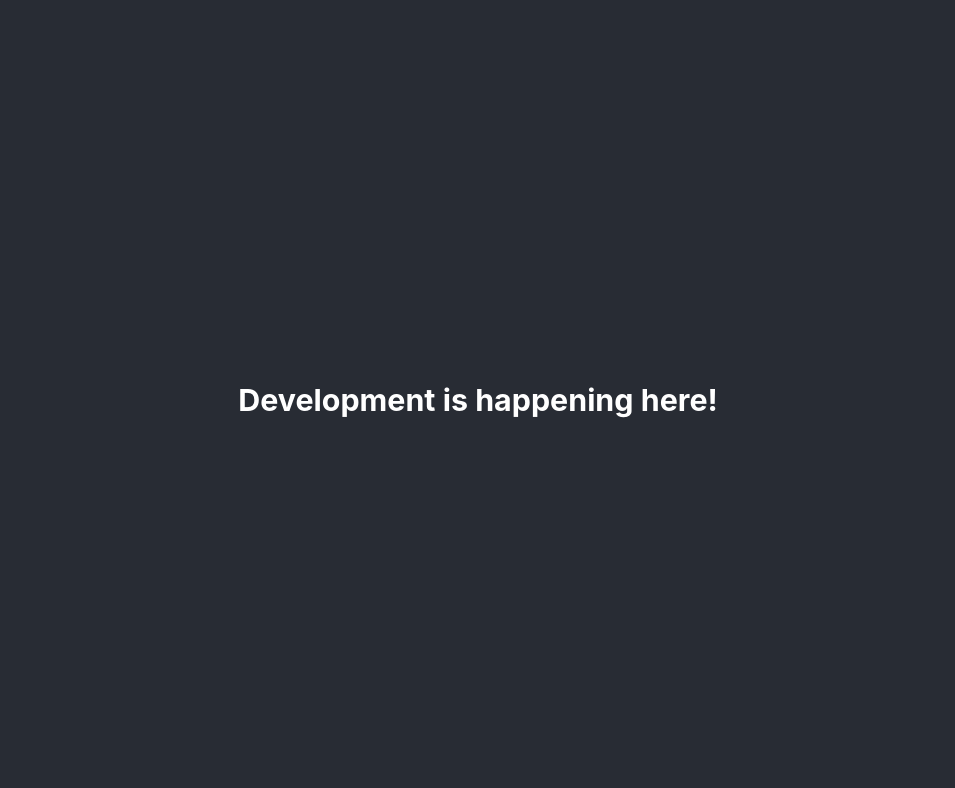
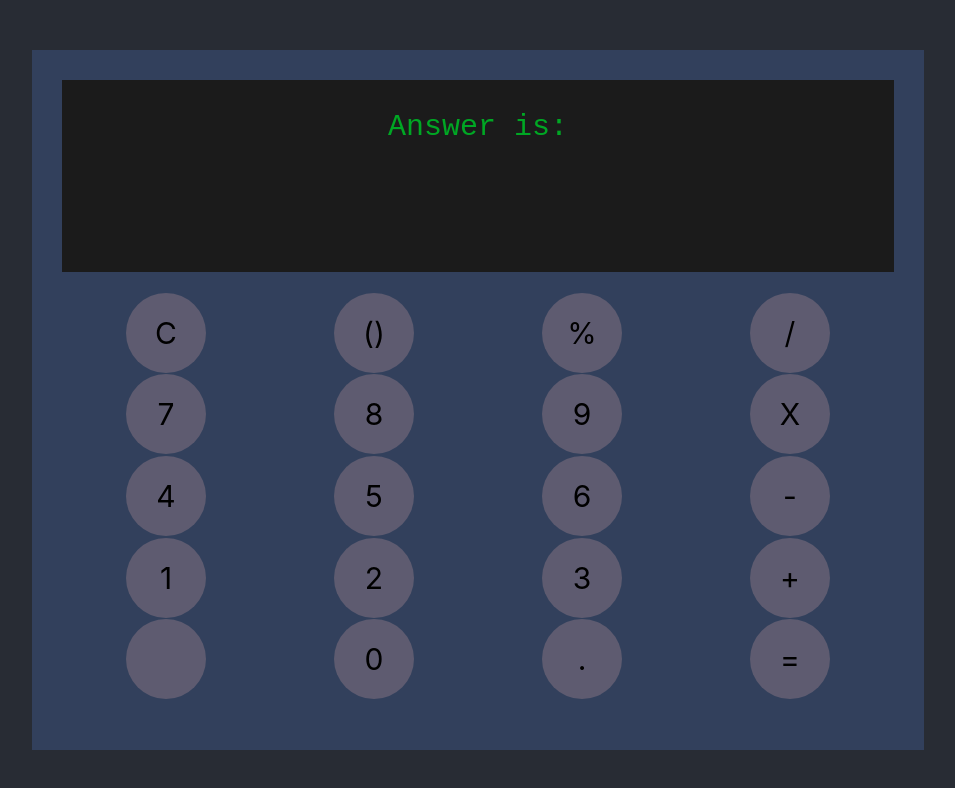
Before and after one commit to spacescript/calculator, a React (Create React App) app: page / in a window 1280 px wide. Shown: the top 788 px of the page, without its empty margins (162-1117 px from the left). Built offline with nearby package versions, Linux system fonts and the light colour scheme.

Commit message:
Calc Pack 2

```diff
--- a/src/App.js
+++ b/src/App.js
@@ -4,35 +4,31 @@ import './App.scss';
 function App() {
   return (
     <div className="App">
-      <header className="App-header">
-        <h3>
-          Development is happening here!
-        </h3>
-      </header>
       <div className="calculator" id="calculator">
         <div className="display" id="display">
+          <p>Answer is:</p>
         </div>
         <div className="interface" id="interface">
-          <div className="clear button" id="clear"></div>
-          <div className="parenthesis button" id="parenthesis"></div>
-          <div className="percent button" id="percent"></div>
-          <div className="divide button" id="divide"></div>
-          <div className="seven button" id="seven"></div>
-          <div className="eight button" id="eight"></div>
-          <div className="nine button" id="nine"></div>
-          <div className="mulitiply button" id="multiply"></div>
-          <div className="four button" id="four"></div>
-          <div className="five button" id="five"></div>
-          <div className="six button" id="six"></div>
-          <div className="minus button" id="minus"></div>
-          <div className="one button" id="one"></div>
-          <div className="two button" id="two"></div>
-          <div className="three button" id="three"></div>
-          <div className="add button" id="add"></div>
+          <div className="clear button" id="clear"><p>C</p></div>
+          <div className="parenthesis button" id="parenthesis"><p>()</p></div>
+          <div className="percent button" id="percent"><p>%</p></div>
+          <div className="divide button" id="divide"><p>/</p></div>
+          <div className="seven button" id="seven"><p>7</p></div>
+          <div className="eight button" id="eight"><p>8</p></div>
+          <div className="nine button" id="nine"><p>9</p></div>
+          <div className="mulitiply button" id="multiply"><p>X</p></div>
+          <div className="four button" id="four"><p>4</p></div>
+          <div className="five button" id="five"><p>5</p></div>
+          <div className="six button" id="six"><p>6</p></div>
+          <div className="minus button" id="minus"><p>-</p></div>
+          <div className="one button" id="one"><p>1</p></div>
+          <div className="two button" id="two"><p>2</p></div>
+          <div className="three button" id="three"><p>3</p></div>
+          <div className="add button" id="add"><p>+</p></div>
           <div className="color button" id="color"></div>
-          <div className="zero button" id="zero"></div>
-          <div className="decimal button" id="decimal"></div>
-          <div className="equals button" id="equals"></div>
+          <div className="zero button" id="zero"><p>0</p></div>
+          <div className="decimal button" id="decimal"><p>.</p></div>
+          <div className="equals button" id="equals"><p>=</p></div>
         </div>
       </div>
     </div>
--- a/src/App.scss
+++ b/src/App.scss
@@ -1,10 +1,43 @@
 .App {
   text-align: center;
-}
-
-@media (prefers-reduced-motion: no-preference) {
-  .App-logo {
-    animation: App-logo-spin infinite 20s linear;
+  background-color: #282c34;
+  height: 100vh;
+  display: flex;
+  align-items: center;
+  justify-content: center;
+  .calculator {
+    display: grid;
+    grid-template-rows: 30% 70%;
+    width: 65vw;
+    height: 80vh;
+    background-color: #32405c;
+    padding: 30px;
+    .display {
+      background-color: #1b1b1b;
+      color: #00a724;
+      font-size: 30px;
+      font-family: monospace;
+    }
+    .interface {
+      display: grid;
+      grid-template-columns: 25% 25% 25% 25%;
+      grid-template-rows: 20% 20% 20% 20% 20%;
+      padding: 20px 0px 20px 0px;
+      .button {
+        background-color: #5e5b70;
+        height: 5em;
+        width: 5em;
+        border-radius: 50%;
+        align-self: center;
+        justify-self: center;
+        display: flex;
+        align-items: center;
+        justify-content: center;
+      }
+      .button p {
+        font-size: 30px;
+      }
+    }
   }
 }
 
@@ -18,16 +51,3 @@
   font-size: calc(10px + 2vmin);
   color: white;
 }
-
-.App-link {
-  color: #61dafb;
-}
-
-@keyframes App-logo-spin {
-  from {
-    transform: rotate(0deg);
-  }
-  to {
-    transform: rotate(360deg);
-  }
-}
```
